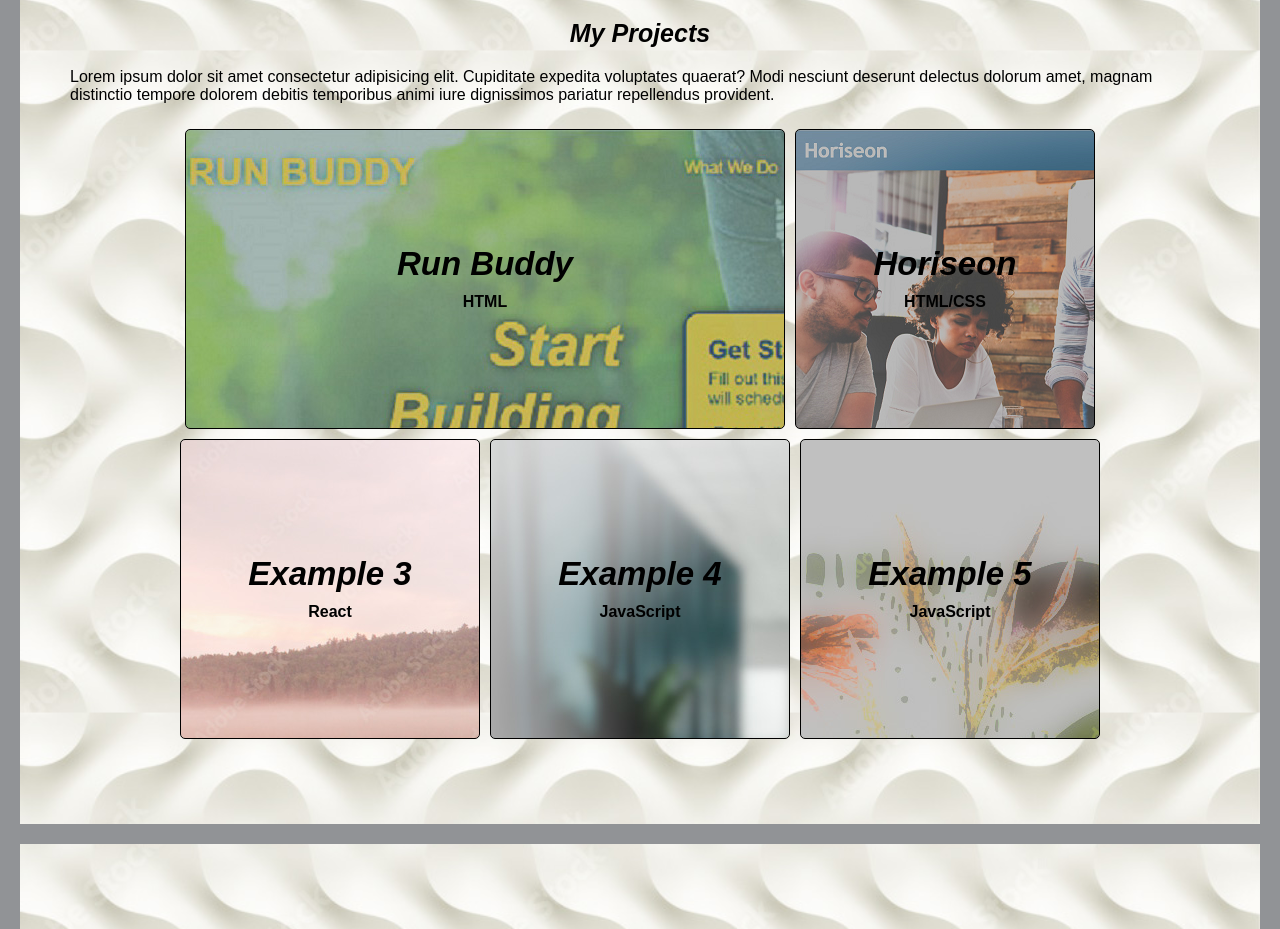
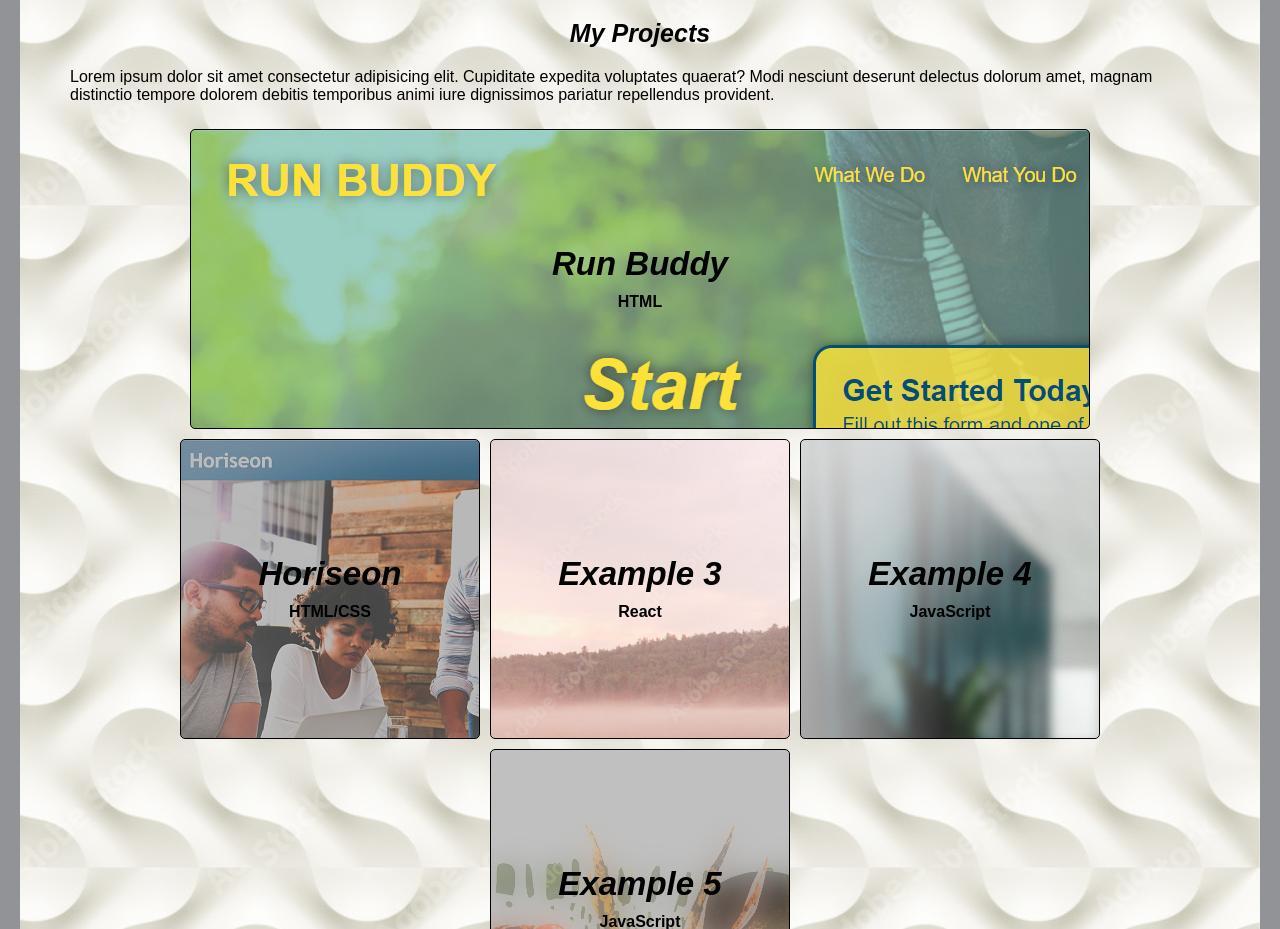
Before and after one commit to EvelynAguirreOrtiz/my-portfolio-challenge-utsa-bc-02-2022, a plain HTML site: page index.html in a window 1280 px wide. Shown: the part 2184-3113 px from the top of the page. Drawn offline with Linux system fonts and the light colour scheme.

Commit message:
correct img error

```diff
--- a/assets/css/style.css
+++ b/assets/css/style.css
@@ -162,8 +162,8 @@ footer {
 }
 
 .run-buddy {
-    background-image: url(../images/run-buddy-resize-square.jpg);
-    width: 600px;
+    background-image: url(../images/run-buddy-screenshot.png);
+    width: 900px;
     height: 300px;
 }
 
```
Also changed, not shown: assets/images/run-buddy-screenshot.png (added), 1 other file.
